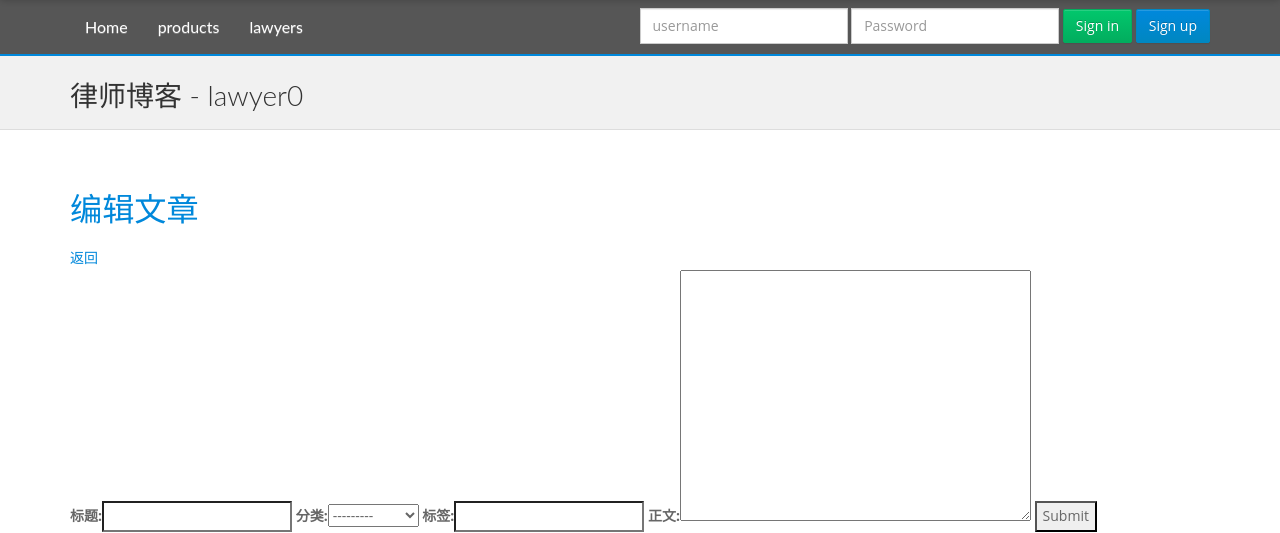
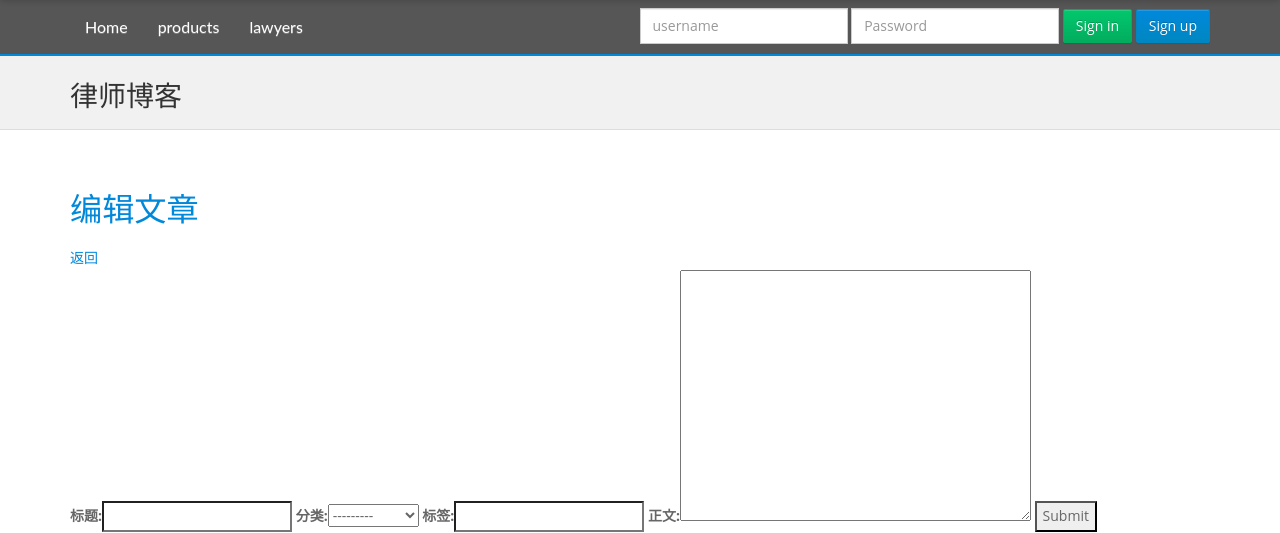
Before and after one commit to tianshuwei/legal-consultation-website, a Django app: template blogs/templates/blogs/edit.html in a window 1280 px wide. Shown: the part 99-632 px from the top of the page. Run offline with Django 3.2, Linux system fonts and the light colour scheme; the template is opened without the code that fills it: values that come from a table or form of the project are taken from there, others are empty; data comes from the database, SQL or seed files in the repository; tables that the repository leaves empty hold one stand-in row (values such as "Sample post"); parts of the project's set-up code (start-up, migrations or seed data) failed here and were passed over; some libraries are stand-ins or nearby versions.

Commit message:
block head_name

```diff
--- a/blogs/templates/blogs/blog_base.html
+++ b/blogs/templates/blogs/blog_base.html
@@ -11,7 +11,7 @@
 {% block head %}
 <header class="main-header">
     <div class="container">
-        <h1 class="page-title">{% block head_name %}律师博客 - {{ lawyer.user.username }} {% endblock %}</h1>
+        <h1 class="page-title">{% block head_name %}律师博客{% endblock %}</h1>
         <ol class="breadcrumb pull-right">
         {% block pagedir%}{% endblock %}
         </ol>
--- a/blogs/templates/blogs/detail.html
+++ b/blogs/templates/blogs/detail.html
@@ -1,6 +1,7 @@
 {% extends 'blogs/blog_base.html' %}
 {% load transacserial %}
 {% block title %}{{ article.author.user.username }}的律师博客 - {{ article.title }}{% endblock %}
+{% block head_name %}律师博客 - {{ article.author.user.username }}{% endblock %}
 
 {% block pagedir%}
 	<li><a href="{% url 'blogs:index' article.author.id %}">主页</a></li>
--- a/blogs/templates/blogs/index.html
+++ b/blogs/templates/blogs/index.html
@@ -1,6 +1,7 @@
 {% extends 'blogs/blog_base.html' %}
 {% load transacserial %}
 {% block title %}律师博客 - {{ lawyer.user.username }}{% endblock %}
+{% block head_name %}律师博客 - {{ lawyer.user.username }}{% endblock %}
 
 {% block category_items %}
 {% with categories=lawyer.blogcategory_set.get_public_categories %}
--- a/blogs/templates/blogs/index_category.html
+++ b/blogs/templates/blogs/index_category.html
@@ -1,6 +1,6 @@
 {% extends 'blogs/blog_base.html' %}
 {% block title %}律师博客 - {{ category.lawyer.user.username }} {% endblock %}
-{% block head_name %}{{ category.name }}-文章列表{% endblock %}
+{% block head_name %}{{ category.name }} - 文章列表{% endblock %}
 
 {% block pagedir%}
 <li><a href="{% url 'blogs:index' category.lawyer.id %}">主页</a></li>
--- a/blogs/views.py
+++ b/blogs/views.py
@@ -110,7 +110,6 @@
 	article=get_object_or_404(BlogArticle, pk=pk_text)
 	return response(request, 'blogs/detail.html', article=article,
 		is_master=checkf(lambda: request.user.lawyer==article.author),
-		lawyer=article.author,
 		comments=article.blogcomment_set.order_by('-publish_date'))
 
 @login_required # [LiveTest] [UnitTest]
```
